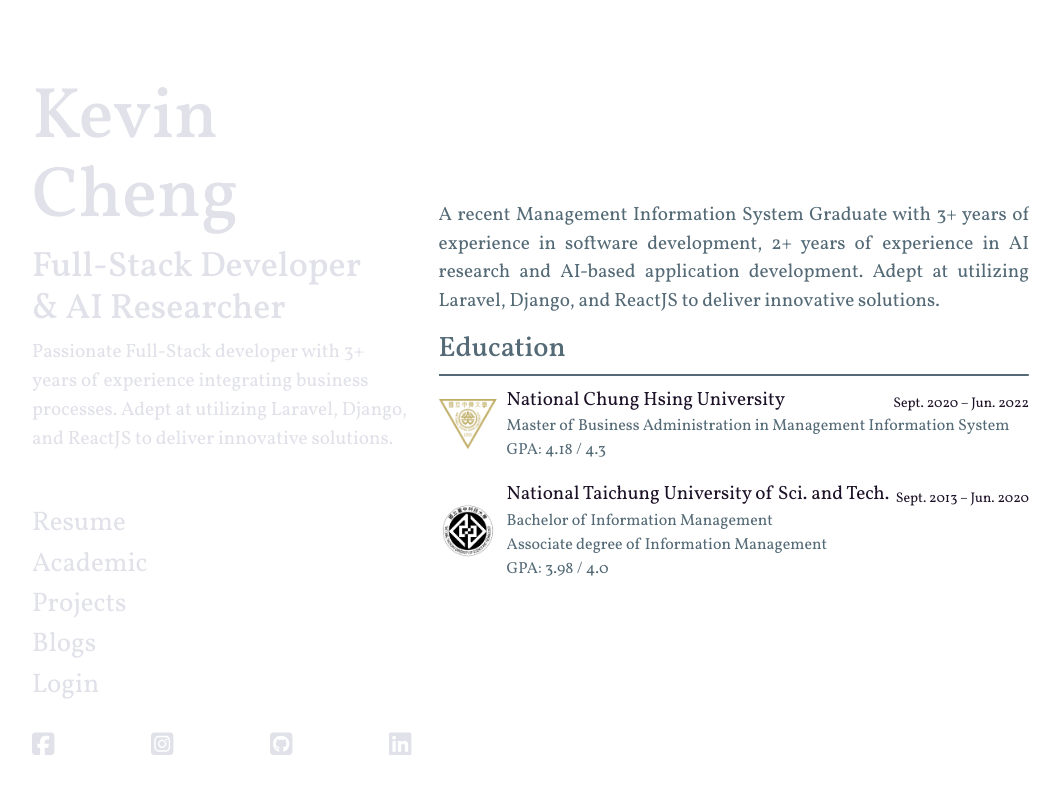
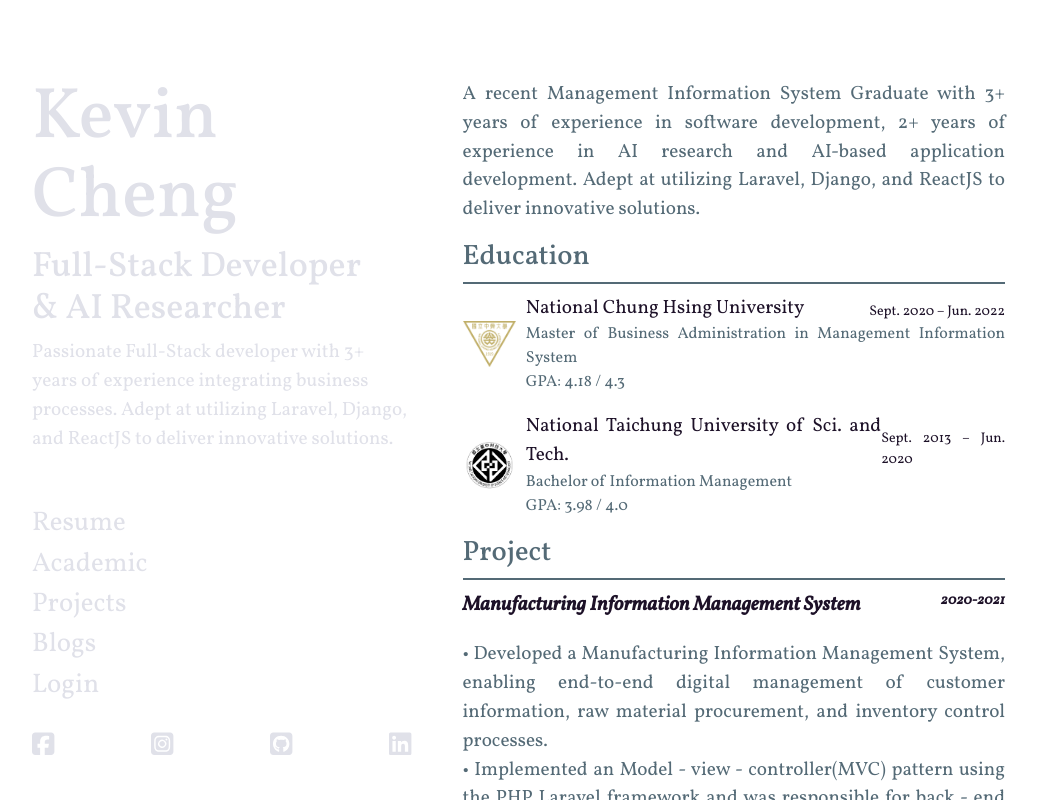
Before and after one commit to Ping-Sung/personal_site, a React (Vite) app in the folder personal_site/: page / in a window 1280 px wide. Shown: the whole page, without its empty margins (111-1171 px from the left). Built offline with nearby package versions, Linux system fonts and the light colour scheme.

Commit message:
front end update

```diff
--- a/personal_site/src/App.css
+++ b/personal_site/src/App.css
@@ -34,6 +34,7 @@ html {
   width: 100%;
   height: 100%;
   overflow: scroll;
+  padding: 5rem 1.5rem;
 }
 
 .back-link a {
--- /dev/null
+++ b/personal_site/src/components/Education.jsx
@@ -0,0 +1,59 @@
+import React from 'react'
+import NCHU from '../assets/NCHU_Badge.png'
+import NUTC from '../assets/NUTC_Badge.png'
+
+
+function Education() {
+
+    const education = [
+        {
+            school: 'National Chung Hsing University',
+            degree: 'Master of Business Administration in Management Information System',
+            date: 'Sept. 2020 – Jun. 2022',
+            gpa: '4.18 / 4.3',
+            badge: NCHU
+        },
+        {
+            school: 'National Taichung University of Sci. and Tech.',
+            degree: 'Bachelor of Information Management',
+            date: 'Sept. 2013 – Jun. 2020',
+            gpa: '3.98 / 4.0',
+            badge: NUTC
+        }
+    ]
+    function renderEducation() {
+        return education.map((edu, index) => {
+            return (
+                <div className="home-degree-content">
+                    <div className="home-degree-content-image">
+                        <a href="https://www.nchu.edu.tw/index1.php">
+                            <img src={edu.badge} alt="NCHU image" />
+                        </a>
+                    </div>
+                    <div className="home-degree-content-word">
+                        <div className="home-degree-content-word-head">
+                            <p>{edu.school}</p>
+                            <p style={{ fontSize: 14 }} >{edu.date} </p>
+                        </div>
+                        {edu.degree} <br />
+                        GPA: {edu.gpa}
+                    </div>
+                </div>
+            )
+        })
+    }
+
+
+    return (
+        <>
+            <div className="home-title">
+                <h3>Education</h3>
+            </div>
+
+            {renderEducation()}
+        </>
+
+    )
+}
+
+export default Education
--- a/personal_site/src/components/Home.jsx
+++ b/personal_site/src/components/Home.jsx
@@ -2,8 +2,8 @@
 // import React from 'react'
 import '../css/home.css'
 import profileImg from '../assets/Small.jpeg'
-import NCHU from '../assets/NCHU_Badge.png'
-import NUTC from '../assets/NUTC_Badge.png'
+import Education from './Education'
+import Projects from './Projects'
 
 // import profileImg from 'https://drive.google.com/file/d/1Vere1yIeTlLz2d3ZiC816bvkQu7lm-Rv/view?usp=drive_link'
 
@@ -11,56 +11,21 @@ function Home() {
   return (
     <div className="home">
       <div className="home-content">
-        {/* <div className='home-title'>
-          <h1>Kevin Cheng's Portfolio</h1>
-        </div> */}
         <div className='home-text'>
           <p>
             A recent Management Information System Graduate with 3+ years of experience in software development,
             2+ years of experience in AI research and AI-based application development.
             Adept at utilizing Laravel, Django, and ReactJS to deliver innovative solutions.
+
           </p>
         </div>
-        <div className="home-degree">
-          <h3>Education</h3>
-        </div>
-        <div className="home-degree-content">
-          <div className="home-degree-content-image">
-            <a href="https://www.nchu.edu.tw/index1.php">
-            <img src={NCHU} alt="NCHU image" />
-            </a>
+        <Education />
+        <Projects />
 
-          </div>
-          <div className="home-degree-content-word">
-            <div className="home-degree-content-word-head">
-              <p>National Chung Hsing University</p>
-              <p style={{ fontSize: 14 }} >Sept. 2020 – Jun. 2022 </p>
-            </div>
-            Master of Business Administration in Management Information System <br />
-            GPA: 4.18 / 4.3
-          </div>
-        </div>
-        <div className="home-degree-content">
-          <div className="home-degree-content-image">
-            <a href="https://www.nutc.edu.tw/">
-              <img  src={NUTC} alt="NUTC image" />
-            </a>
 
-          </div>
-          <div className="home-degree-content-word">
-            <div className="home-degree-content-word-head">
-              <p>National Taichung University of Sci. and Tech.</p>
-              <p style={{ fontSize: 14 }} >Sept. 2013 – Jun. 2020 </p>
-            </div>
-            Bachelor of Information Management <br />
-            Associate degree of Information Management <br />
-            GPA: 3.98 / 4.0
-          </div>
-        </div>
+
+
       </div>
-      {/* <div className="home-img">
-        <img src={profileImg} alt="profile image" />
-      </div> */}
     </div>
 
   )
--- a/personal_site/src/components/Projects.jsx
+++ b/personal_site/src/components/Projects.jsx
@@ -39,22 +39,25 @@ function Projects() {
 
 
   return (
-    <div className='projects'>
-      <h1>Here are my projects</h1>
+    <div className=''>
+      <div className="home-title">
+        <h3>Project</h3>
+      </div>
       <div className='project-list'>
 
         {
           projects.map((project, index) => (
             <div className='project' key={index}>
               <div className='project-head'>
-                <h2>{project.title}</h2>
-                <p>{project.year}</p>
+
+                <p>{project.title}</p>
+                <p style={{ fontSize: 14 }}>{project.year}</p>
               </div>
               <div className='project-info'>
                 <div className='project-description'>
                   {project.description.split('\n').map((line, index) => (<p key={index}>{line}</p>))}
                 </div>
-                {
+                {/* {
                   project.gallary.length > 0 &&
                   <div className='project-gallary'>
                     <ImageGallery items={project.gallary}
@@ -63,7 +66,7 @@ function Projects() {
                       showIndex={true}
                     />
                   </div>
-                }
+                } */}
                 {
                   project.urls.length > 0 &&
                   (
--- a/personal_site/src/css/home.css
+++ b/personal_site/src/css/home.css
@@ -2,14 +2,16 @@
     width: 100%;
     height: 100%;
     display: flex;
-    justify-content: center;
-    align-items: center;
+    /* align-items: center; */
     color: #546A76;
-    position: relative;
-    top: 50%;
-    left: 50%;
-    transform: translate(-50%, -50%);
+    /* position: relative; */
+    /* top: 50%;
+    left: 50%; */
+    /* transform: translate(-50%, -50%); */
+
 }
+
+
 
 .home-content {
     width: 100%;
@@ -35,12 +37,12 @@
     /* margin-right: 50px; */
 }
 
-.home-degree h1 {
+.home-title h1 {
     margin: 0;
     color: #1D1128;
 }
 
-.home-degree {
+.home-title {
     width: 100%;
     border-bottom: 2px solid #546A76;
     margin-bottom: 10px;
--- a/personal_site/src/css/projects.css
+++ b/personal_site/src/css/projects.css
@@ -16,9 +16,9 @@
 }
 
 .project-list {
-    width: 100%;
-    height: 100%;
-    overflow: scroll;
+    /* width: 100%;
+    height: 100%; */
+    /* overflow: scroll; */
 }
 
 .project {
@@ -27,7 +27,7 @@
     justify-content: space-between;
     margin-bottom: 20px;
     padding-bottom: 20px;
-    border-bottom: 2px solid #546A76;
+    /* border-bottom: 2px solid #546A76; */
     text-align: justify;
     text-justify: auto;
 }
@@ -35,16 +35,16 @@
 .project-head {
     width: 100%;
     display: flex;
-    justify-content: flex-start;
-    align-items: flex-end;
+    justify-content: space-between;
+    /* align-items: flex-end; */
     height: auto;
-    margin-bottom: 18px;
+    margin-bottom: 0.3rem;
     color: #1D1128;
 
 }
 
 .project-head p {
-    margin-left: auto;
+    /* margin-left: auto; */
     font-size: 20px;
     font-style: italic;
     font-weight: bold;
@@ -84,3 +84,8 @@
     color: #E0E1E9;
     border: 2px solid #26C485;
 }
+
+.project-description p {
+    margin: 0;
+    /* margin-bottom: 10px; */
+}
```
